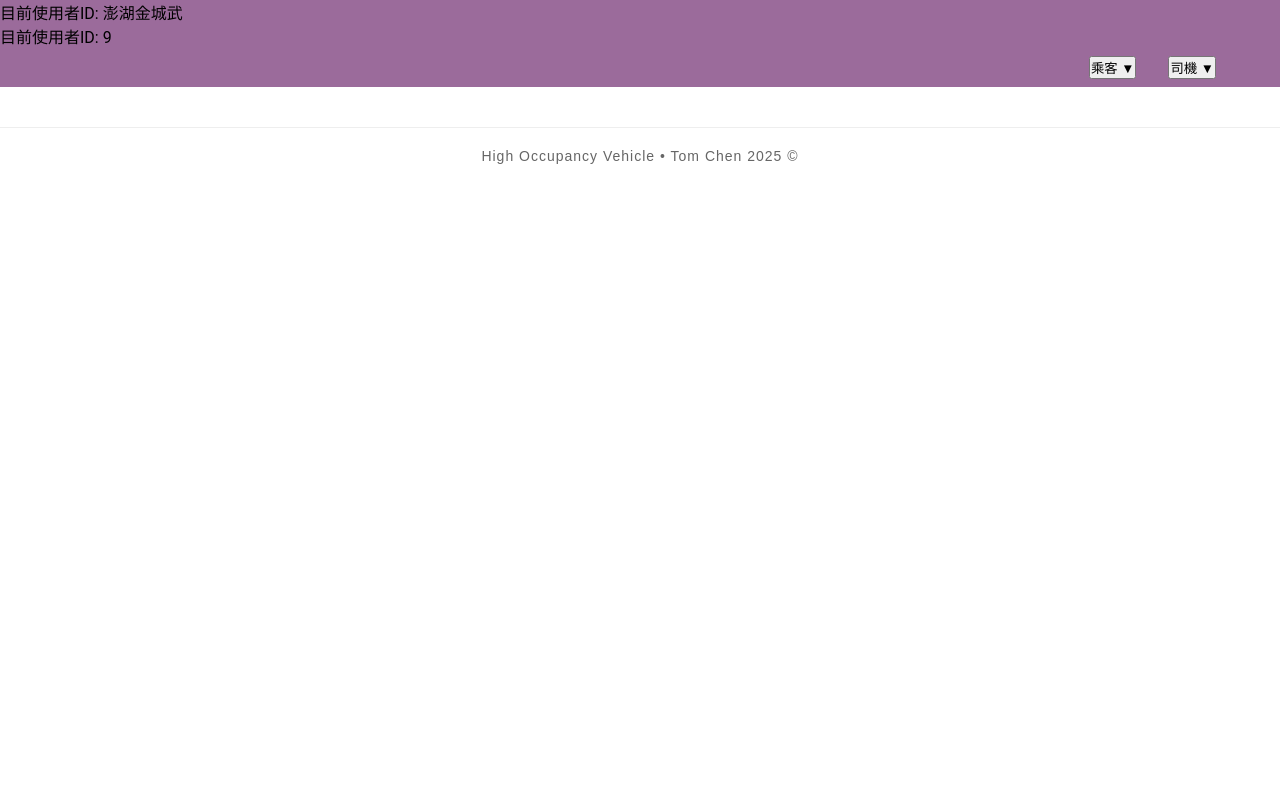
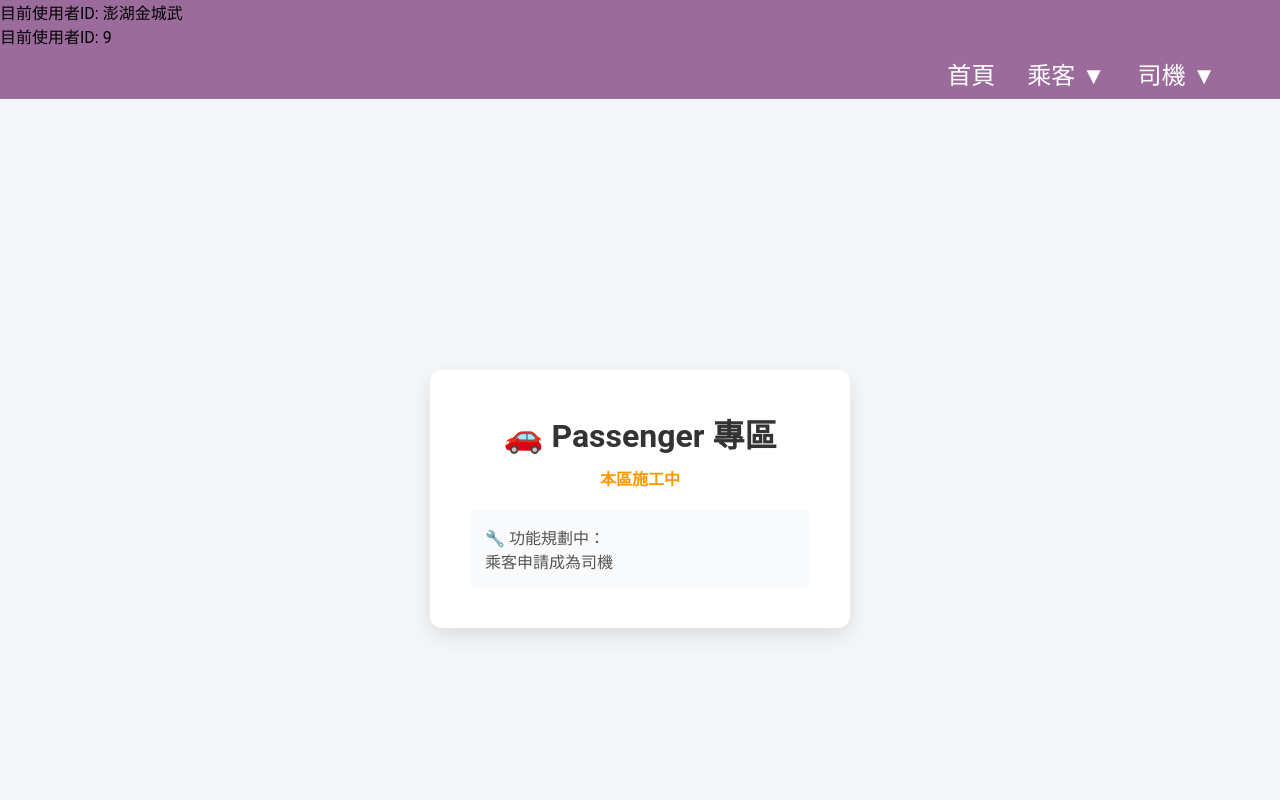
Before and after one commit to voyagerTom/HovSystem_FE, a React (Create React App) app: page /passenger/apply-for-driver in a window 1280 px wide. Shown: the top 800 px of the page. Built offline with nearby package versions, Linux system fonts and the light colour scheme.

Commit message:
新增功能區施工頁面; 調整樣式

```diff
--- a/src/App.js
+++ b/src/App.js
@@ -7,8 +7,9 @@ import Admin from "./pages/Admin";
 import "./styles/style.scss";
 import CheckMyCarpool from "./pages/passenger/CheckMyCarpool";
 import GetMyCarpool from "./pages/driver/GetMyCarpool";
+import GetCarpoolBySite from "./pages/passenger/GetCarpoolBySite";
 
-import GetCarpoolBySite from "./pages/passenger/GetCarpoolBySite";
+import HomePage from "./pages/HomePage";
 
 function App() {
   const driverRoute = "/driver";
@@ -16,13 +17,17 @@ function App() {
     <div className="App">
       <Nav />
       <Routes>
-        <Route path="/passenger" element={<Passenger />} />
+        <Route path="/" element={<HomePage />} />
         <Route
-          path="/passenger/getCarpoolBySite"
+          path="/passenger/get-carpool-by-site"
           element={<GetCarpoolBySite />}
         />
-        <Route path="/passenger/checkMyCarpool" element={<CheckMyCarpool />} />
-        {/* <Route path="/passenger/checkMyCarpool" element={<可以模仿添加子功能，記得去NAV添加 />} /> */}
+        <Route
+          path="/passenger/check-my-carpool"
+          element={<CheckMyCarpool />}
+        />
+
+        <Route path="/passenger/apply-for-driver" element={<Passenger />} />
 
         {/* 以下是司機Path */}
         <Route path={driverRoute} element={<Driver />} />
@@ -31,10 +36,7 @@ function App() {
           // element={<GetMyCarpool />}
           element={<GetMyCarpool isHis="" />}
         />
-        <Route
-          path={`${driverRoute}/launchcarpool`}
-          element={<GetCarpoolBySite />}
-        />
+        <Route path={`${driverRoute}/launchcarpool`} element={<Driver />} />
         <Route
           path={`${driverRoute}/getmyhiscarpool`}
           // element={GetMyCarpool("his")}
--- a/src/components/Nav.js
+++ b/src/components/Nav.js
@@ -17,15 +17,11 @@ const Nav = () => {
       <p> 目前使用者ID: {userName} </p>
       <p> 目前使用者ID: {userId} </p>
       <ul>
-        {/* <li>
-          <Link to="/passenger">乘客</Link>
+        <li className="passengerBar">
+          <Link to="/" state={{ userId: userId }}>
+            首頁
+          </Link>
         </li>
-        <li>
-          <Link to="/driver">司機</Link>
-        </li>
-        <li>
-          <Link to="/admin">管理員</Link>
-        </li> */}
 
         {/* ------------------------------------- */}
         {/* 乘客選單 - 有子功能 */}
@@ -36,19 +32,22 @@ const Nav = () => {
             <ul>
               <li>
                 <Link
-                  to="/passenger/getCarpoolBySite"
+                  to="/passenger/get-carpool-by-site"
                   state={{ userId: userId }}
                 >
                   查詢共乘
                 </Link>
               </li>
               <li>
-                <Link to="/passenger/checkMyCarpool" state={{ userId: userId }}>
+                <Link
+                  to="/passenger/check-my-carpool"
+                  state={{ userId: userId }}
+                >
                   查看已預訂的共乘
                 </Link>
               </li>
               <li>
-                <Link to="/passenger/payment">申請成為司機</Link>
+                <Link to="/passenger/apply-for-driver">申請成為司機</Link>
               </li>
             </ul>
           )}
--- a/src/pages/Driver.js
+++ b/src/pages/Driver.js
@@ -2,12 +2,54 @@ import React from "react";
 
 const Driver = () => {
   return (
-    <div>
-      this Driver Page
-      {/* 查看已發布的共乘車次，透過登入者ID查看已發布共乘
-       */}
+    <div style={styles.container}>
+      <div style={styles.card}>
+        <h1 style={styles.title}>🚗 Driver 專區</h1>
+        <p style={styles.subtitle}>本區施工中</p>
+
+        <div style={styles.notice}>
+          <p>🔧 功能規劃中：</p>
+          <ul>
+            <li>司機發布共乘車次</li>
+          </ul>
+        </div>
+      </div>
     </div>
   );
 };
 
+const styles = {
+  container: {
+    minHeight: "100vh",
+    display: "flex",
+    justifyContent: "center",
+    alignItems: "center",
+    background: "#f4f6f8",
+  },
+  card: {
+    background: "#ffffff",
+    padding: "40px",
+    borderRadius: "12px",
+    boxShadow: "0 8px 20px rgba(0,0,0,0.1)",
+    width: "420px",
+    textAlign: "center",
+  },
+  title: {
+    marginBottom: "10px",
+    color: "#333",
+  },
+  subtitle: {
+    color: "#ff9800",
+    fontWeight: "bold",
+    marginBottom: "20px",
+  },
+  notice: {
+    textAlign: "left",
+    background: "#f9fafb",
+    padding: "15px",
+    borderRadius: "8px",
+    color: "#555",
+  },
+};
+
 export default Driver;
--- a/src/pages/HomePage.js
+++ b/src/pages/HomePage.js
@@ -1,7 +1,57 @@
 import React from "react";
 
 const HomePage = () => {
-  return <div>this hopmePage</div>;
+  return (
+    <div style={styles.container}>
+      <div style={styles.card}>
+        <h1 style={styles.title}>🚘 共乘系統</h1>
+        <p style={styles.subtitle}>歡迎使用本平台</p>
+
+        <div style={styles.notice}>
+          <strong>
+            <p>公佈欄：</p>
+          </strong>
+          <ul>
+            {/* <li>乘客搜尋共乘車次</li>
+            <li>司機發布與管理共乘</li> */}
+          </ul>
+        </div>
+      </div>
+    </div>
+  );
+};
+
+const styles = {
+  container: {
+    minHeight: "80vh",
+    display: "flex",
+    justifyContent: "center",
+    alignItems: "center",
+    background: "#f4f6f8",
+  },
+  card: {
+    background: "#ffffff",
+    padding: "40px",
+    borderRadius: "12px",
+    boxShadow: "0 8px 20px rgba(0,0,0,0.1)",
+    width: "420px",
+    textAlign: "center",
+  },
+  title: {
+    marginBottom: "10px",
+    color: "rgb(155, 107, 155)", // 🔹 跟 nav 呼應
+  },
+  subtitle: {
+    color: "#666",
+    marginBottom: "20px",
+  },
+  notice: {
+    textAlign: "left",
+    background: "#f9fafb",
+    padding: "15px",
+    borderRadius: "8px",
+    color: "#555",
+  },
 };
 
 export default HomePage;
--- a/src/pages/Passenger.js
+++ b/src/pages/Passenger.js
@@ -4,38 +4,54 @@ import { getCarpoolBySite } from "../hooks/UsePassenger";
 import CarpoolContainer from "../components/CarpoolContainer";
 
 const Passenger = () => {
-  const [departFrom, setDepartFrom] = useState("");
-  const [carpools, setCarpools] = useState("");
-  const carpoolHandler = (data) => {
-    setCarpools(data);
-  };
+  return (
+    <div style={styles.container}>
+      <div style={styles.card}>
+        <h1 style={styles.title}>🚗 Passenger 專區</h1>
+        <p style={styles.subtitle}>本區施工中</p>
 
-  return (
-    <div>
-      <h2>this Passenger Page(廢棄)</h2>
-      <label>出發地</label>
-      <input
-        type="text"
-        value={departFrom}
-        onChange={(e) => setDepartFrom(e.target.value)}
-      />
-      <button
-        onClick={() => {
-          console.log("getCarpoolBySite 被點擊");
-          getCarpoolBySite(departFrom, setCarpools);
-        }}
-      >
-        搜尋
-      </button>
-
-      <div>
-        {carpools &&
-          carpools.map((d) => {
-            return <CarpoolContainer data={d} key={d.id} />;
-          })}
+        <div style={styles.notice}>
+          <p>🔧 功能規劃中：</p>
+          <ul>
+            <li>乘客申請成為司機</li>
+          </ul>
+        </div>
       </div>
     </div>
   );
 };
+const styles = {
+  container: {
+    minHeight: "100vh",
+    display: "flex",
+    justifyContent: "center",
+    alignItems: "center",
+    background: "#f4f6f8",
+  },
+  card: {
+    background: "#ffffff",
+    padding: "40px",
+    borderRadius: "12px",
+    boxShadow: "0 8px 20px rgba(0,0,0,0.1)",
+    width: "420px",
+    textAlign: "center",
+  },
+  title: {
+    marginBottom: "10px",
+    color: "#333",
+  },
+  subtitle: {
+    color: "#ff9800",
+    fontWeight: "bold",
+    marginBottom: "20px",
+  },
+  notice: {
+    textAlign: "left",
+    background: "#f9fafb",
+    padding: "15px",
+    borderRadius: "8px",
+    color: "#555",
+  },
+};
 
 export default Passenger;
--- a/src/styles/_nav.scss
+++ b/src/styles/_nav.scss
@@ -1,17 +1,64 @@
 nav {
   background-color: rgb(155, 107, 155);
+
   ul {
     display: flex;
     justify-content: flex-end;
     margin-right: 3rem;
+    list-style: none;
 
-    //設定兩個標籤的空格
     li {
+      position: relative; // 🔹 給 dropdown 用
       padding: 0.5rem 1rem;
-      a {
+
+      a,
+      button {
         font-size: 1.5rem;
         color: white;
+        background: none;
+        border: none;
+        cursor: pointer;
+        text-decoration: none;
+      }
+
+      a:hover,
+      button:hover {
+        opacity: 0.85;
       }
     }
   }
 }
+
+/* ===== Driver 下拉選單 ===== */
+
+.driverBar {
+  .dropdown-menu {
+    position: absolute;
+    top: 100%;
+    right: 0;
+
+    display: flex;
+    flex-direction: column;
+
+    background: white;
+    min-width: 220px;
+    padding: 0.5rem 0;
+    border-radius: 6px;
+    box-shadow: 0 6px 16px rgba(0, 0, 0, 0.2);
+
+    li {
+      padding: 0;
+
+      a {
+        display: block;
+        padding: 0.6rem 1rem;
+        font-size: 1rem;
+        color: #333;
+      }
+
+      a:hover {
+        background: #f2f2f2;
+      }
+    }
+  }
+}
```
